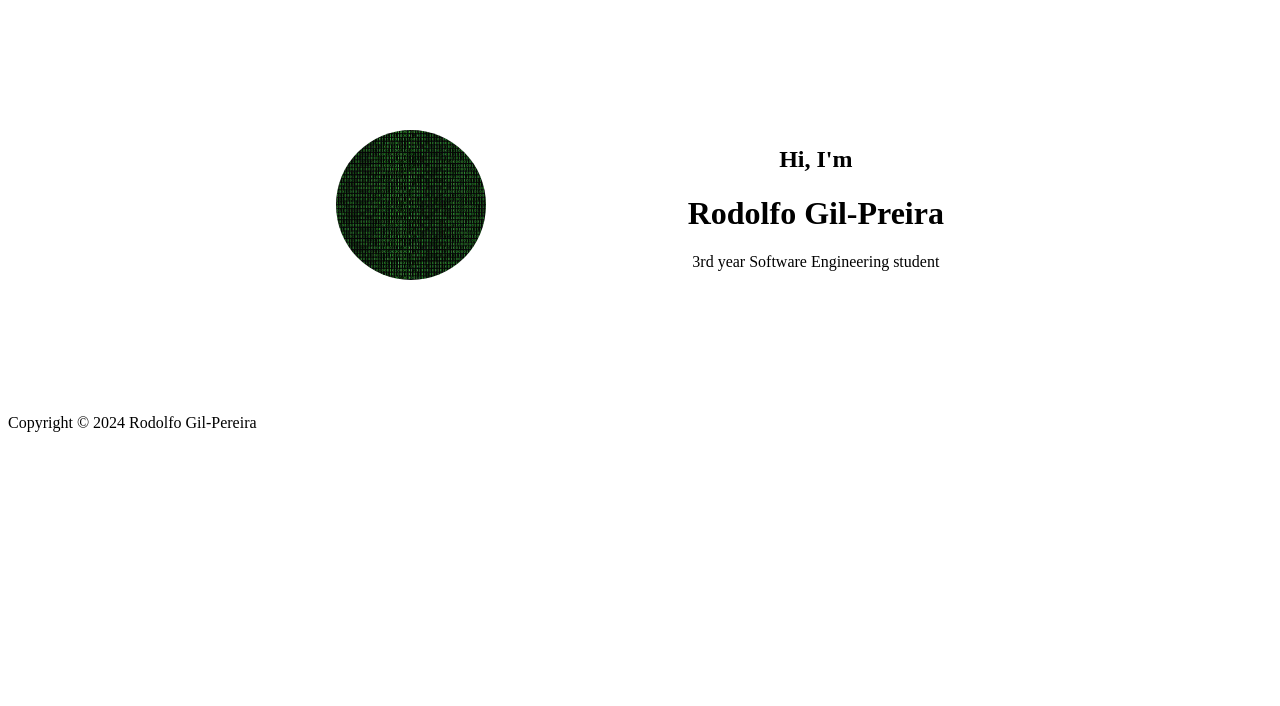
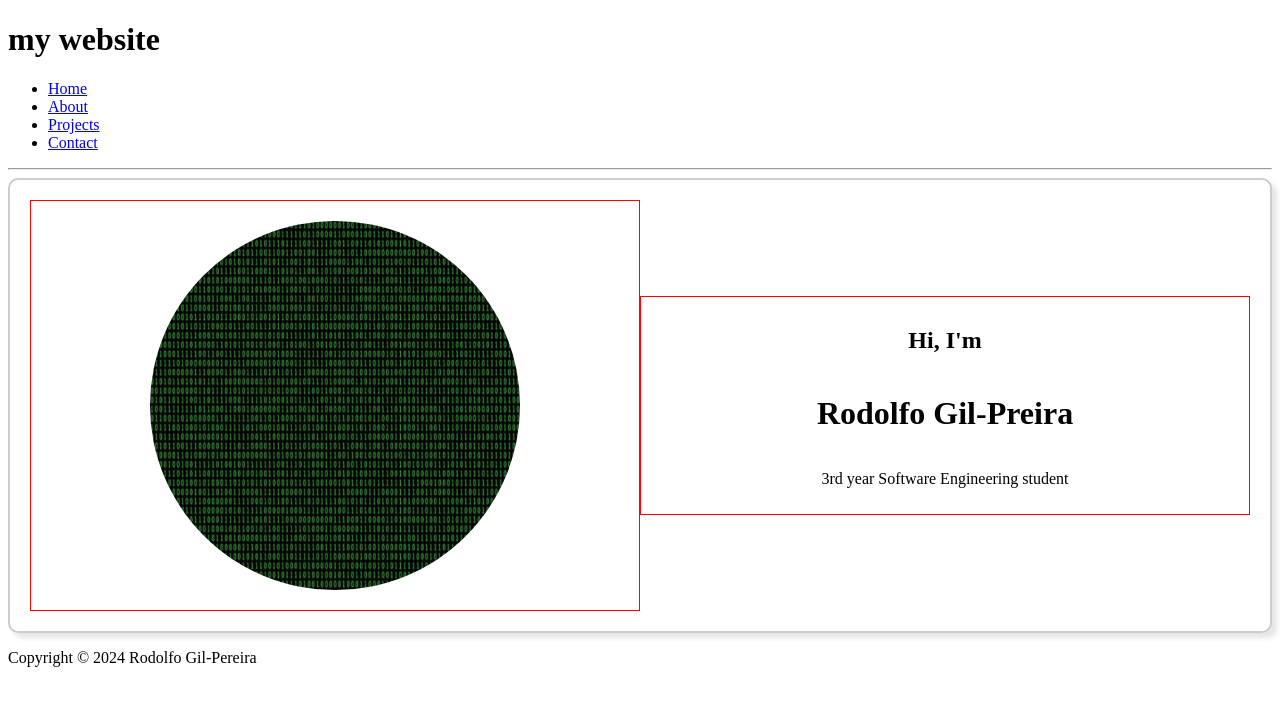
Before and after one commit to rodolfo-gp/Personal-Website, a React (Vite) app in the folder Portfolio-Website/: page / in a window 1280 px wide. Shown: the top 706 px of the page. Built offline with nearby package versions, Linux system fonts and the light colour scheme.

Commit message:
intro Card main CSS flex complete

```diff
--- a/Portfolio-Website/src/App.jsx
+++ b/Portfolio-Website/src/App.jsx
@@ -4,7 +4,7 @@ import IntroCard from "./IntroCard.jsx";
 function App() {
   return(
     <>
-
+      <Header/>
       <IntroCard/>
       <Footer/>
     </>
--- a/Portfolio-Website/src/IntroCard.jsx
+++ b/Portfolio-Website/src/IntroCard.jsx
@@ -1,9 +1,8 @@
-import profile_Pic from './assets/profilePic.jpg';
+import profile_Pic from './assets/binary.jpg';
 
 function IntroCard() {
   return (
     <div className="IntroCard">
-
         <div className='IntroCardPfp'>
             <img src={profile_Pic} alt="Profile picture" />
         </div>
--- a/Portfolio-Website/src/index.css
+++ b/Portfolio-Website/src/index.css
@@ -1,29 +1,56 @@
+/*                Intro Card          */
 .IntroCard {
-  display: flex; /* Use flexbox for layout */
-  flex-direction: row;
-  justify-content: space-evenly;
-  align-items: center; /* Vertically center the items */
-
-  /*
+  display: flex;
+  justify-content: center;
+  align-items: center;
+  flex-wrap: wrap;
+  max-width: 100%;
+  max-height: 100%;
   border: 2px solid hsl(0, 0%, 80%);
   border-radius: 10px;
   box-shadow: 5px 5px 5px hsl(0, 0%, 0%, 0.1);
-  */
-  padding: 20%px;
-  margin: 10%;
+  padding: 20px;
+  box-sizing: border-box;
 }
 
-.IntroCard .IntroCardPfp img{
-  display: inline-block;
+.IntroCard .IntroCardPfp {
+  display: flex;
+  justify-content: center;
+  align-items: center;
+  width: 50%;
+  border: 1px solid red;
+  padding: 20px;
+  box-sizing: border-box; /* Include padding in the element's total width and height */
+}
+
+.IntroCard .IntroCardPfp img {
   border-radius: 50%;
-  width: 150px; /* Set a fixed width for the image */
-  height: 150px; /* Set a fixed height for the image to maintain the circle */
-  object-fit: cover; /* Ensure the image covers the circle shape */
-  /*border: 2px solid red;*/
+  max-width: 65%;
+  object-fit: cover;
 }
 
 .IntroCard .IntroCardText {
-  display: inline-block;
+  display: flex;
+  flex-direction: column;
+  justify-content: center;
+  align-items: center;
   text-align: center;
-  /*border: 2px solid red;*/
+  width: 50%;
+  max-height: 100%;
+
+  border: 1px solid red;
+  padding: 10px;
+  box-sizing: border-box; /* Include padding in the element's total width and height */
 }
+/* Media query for smaller screens */
+@media (max-width: 768px) {
+  .IntroCard {
+    flex-direction: column;
+  }
+
+  .IntroCard .IntroCardPfp,
+  .IntroCard .IntroCardText {
+    width: 100%;
+    max-width: 100%;
+  }
+}
```
Also changed, not shown: Portfolio-Website/src/assets/binary.jpg (added), Portfolio-Website/src/assets/profilePic.jpg (deleted).
